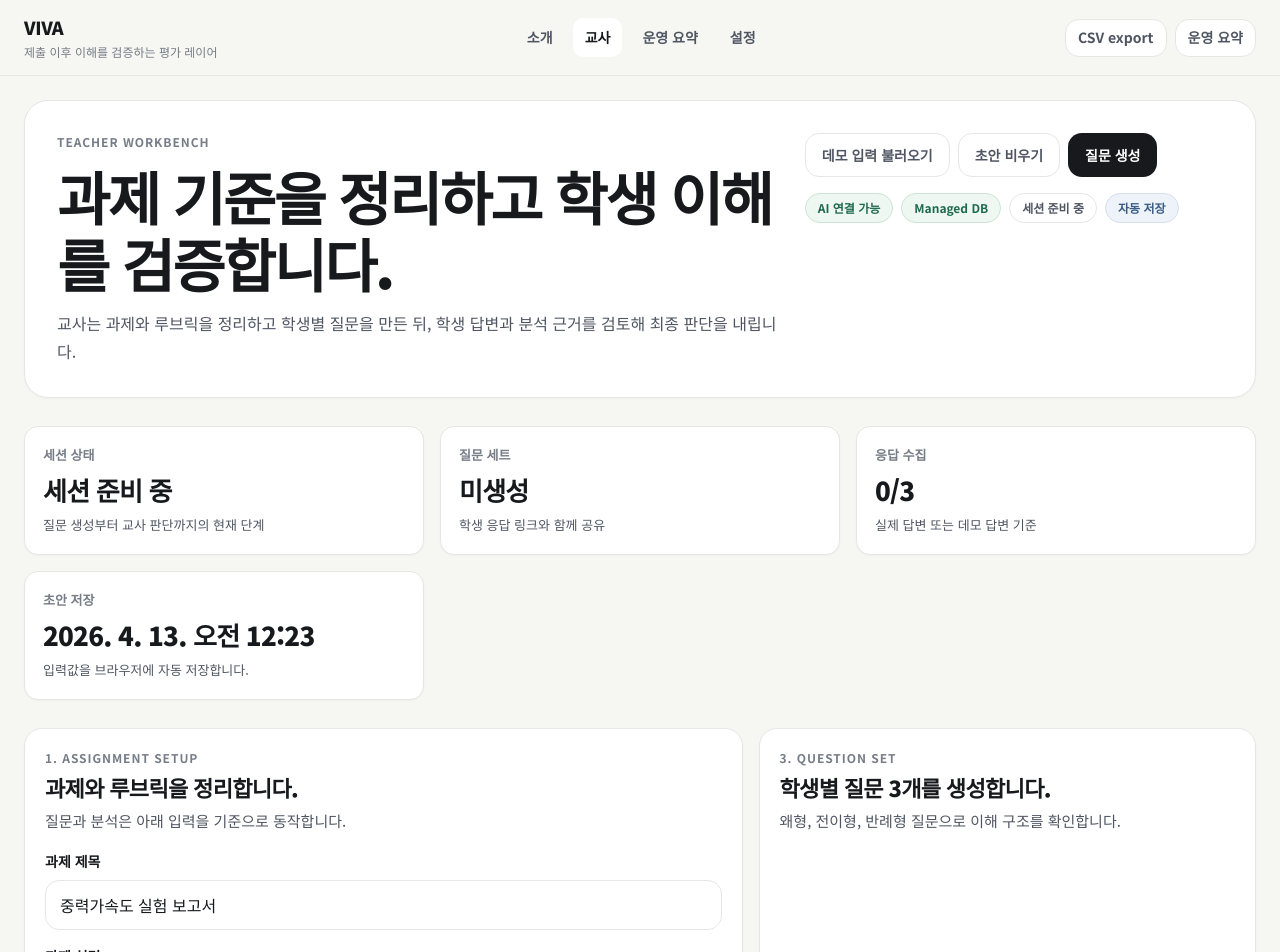
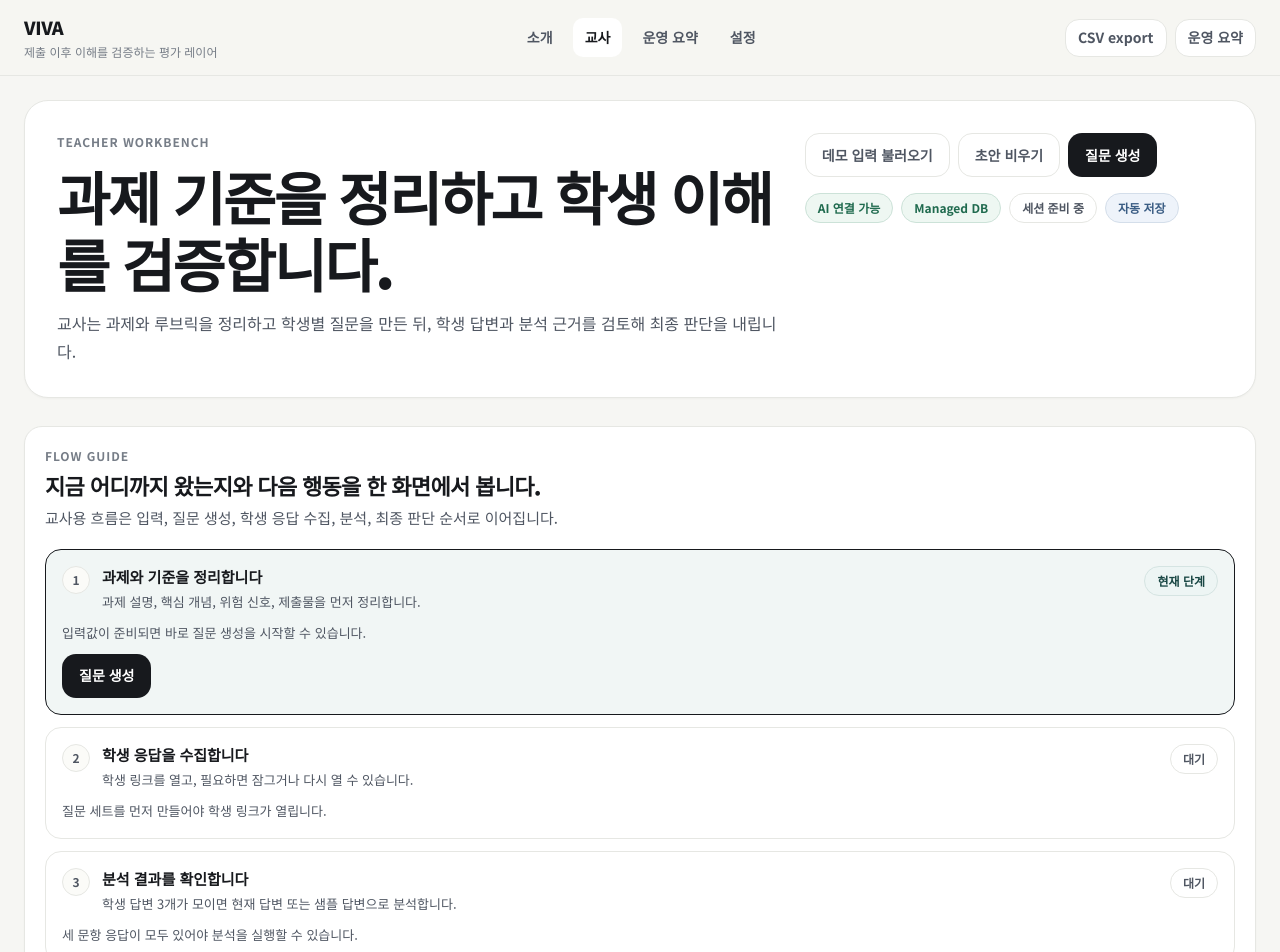
Before and after one commit to devmonkey1202/viva, a Next.js app in the folder apps/web/: page /teacher in a window 1280 px wide. Shown: the top 952 px of the page. Built offline with nearby package versions, Linux system fonts and the light colour scheme; no server answers; the database is empty.

Commit message:
feat: tighten workspace flow guidance

```diff
--- a/apps/web/src/app/globals.css
+++ b/apps/web/src/app/globals.css
@@ -611,6 +611,70 @@
   background: var(--surface-accent);
 }
 
+.flow-guide {
+  display: grid;
+  gap: 12px;
+}
+
+.flow-guide__step {
+  display: grid;
+  gap: 10px;
+  border: 1px solid var(--line);
+  border-radius: 16px;
+  padding: 16px;
+  background: var(--surface);
+}
+
+.flow-guide__step--current {
+  border-color: var(--accent-line);
+  background: var(--surface-accent);
+}
+
+.flow-guide__step--complete {
+  border-color: color-mix(in srgb, var(--success) 28%, var(--line));
+}
+
+.flow-guide__head {
+  display: grid;
+  grid-template-columns: auto 1fr auto;
+  gap: 12px;
+  align-items: start;
+}
+
+.flow-guide__index {
+  display: inline-flex;
+  align-items: center;
+  justify-content: center;
+  width: 28px;
+  height: 28px;
+  border-radius: 999px;
+  border: 1px solid var(--line);
+  font-size: 12px;
+  font-weight: 700;
+  color: var(--text-secondary);
+  background: var(--surface-muted);
+}
+
+.flow-guide__copy {
+  display: grid;
+  gap: 4px;
+}
+
+.flow-guide__title {
+  margin: 0;
+  font-size: 15px;
+  font-weight: 700;
+  color: var(--text);
+}
+
+.flow-guide__description,
+.flow-guide__note {
+  margin: 0;
+  font-size: 13px;
+  line-height: 1.6;
+  color: var(--text-secondary);
+}
+
 .preview-panel__label,
 .summary-box__label,
 .detail-list__title,
--- a/apps/web/src/app/operator/page.tsx
+++ b/apps/web/src/app/operator/page.tsx
@@ -206,7 +206,12 @@
                   {summary.recentVerifications.map((item) => (
                     <tr key={item.verificationId}>
                       <td>
-                        <div className="table-primary">{item.assignmentTitle}</div>
+                        <Link
+                          href={`/teacher/verifications/${item.verificationId}`}
+                          className="table-primary"
+                        >
+                          {item.assignmentTitle}
+                        </Link>
                       </td>
                       <td>
                         {item.classification ? (
--- a/apps/web/src/app/page.tsx
+++ b/apps/web/src/app/page.tsx
@@ -32,7 +32,7 @@
     label: "교사용",
     title: "질문 생성과 최종 판단을 맡습니다.",
     body: "과제 기준을 입력하고 학생별 질문을 생성한 뒤, 근거와 충돌 지점을 검토해 최종 판단을 남깁니다.",
-    action: { href: "/teacher", label: "교사용 워크벤치" },
+    action: { href: "/login?next=/teacher", label: "교사용 워크벤치" },
   },
   {
     label: "학생용",
@@ -43,7 +43,7 @@
     label: "운영자용",
     title: "반복되는 오개념과 취약 개념을 봅니다.",
     body: "분석 분포, 교사 판단, 누락 개념, 반복 오개념을 운영 화면에서 모아 확인합니다.",
-    action: { href: "/operator", label: "운영 요약" },
+    action: { href: "/login?next=/operator", label: "운영 요약" },
   },
 ];
 
@@ -53,8 +53,8 @@
       <AppHeader
         current="landing"
         utility={
-          <Link href="/teacher" className="button button--ghost button--compact">
-            교사용 화면
+          <Link href="/login" className="button button--ghost button--compact">
+            워크스페이스 로그인
           </Link>
         }
       />
@@ -66,10 +66,10 @@
           description="VIVA는 제출 이후 학생이 실제로 이해했는지 검증하는 교육 평가 레이어입니다. LMS도, AI 튜터도, AI 탐지기도 아니라 교사의 판단 속도를 높이는 검증 도구입니다."
           actions={
             <div className="button-row">
-              <Link href="/teacher" className="button button--primary">
+              <Link href="/login?next=/teacher" className="button button--primary">
                 교사용 워크벤치
               </Link>
-              <Link href="/operator" className="button button--secondary">
+              <Link href="/login?next=/operator" className="button button--secondary">
                 운영 요약 보기
               </Link>
             </div>
--- /dev/null
+++ b/apps/web/src/components/teacher-flow-guide.tsx
@@ -0,0 +1,60 @@
+import { StatusBadge } from "@/components/status-badge";
+import { SurfaceCard } from "@/components/ui-blocks";
+import { cx } from "@/lib/cx";
+
+type TeacherFlowGuideStep = {
+  key: string;
+  title: string;
+  description: string;
+  status: "complete" | "current" | "pending";
+  note?: string;
+  action?: React.ReactNode;
+};
+
+type TeacherFlowGuideProps = {
+  steps: TeacherFlowGuideStep[];
+};
+
+const stepTone = {
+  complete: "success",
+  current: "accent",
+  pending: "neutral",
+} as const;
+
+const stepLabel = {
+  complete: "완료",
+  current: "현재 단계",
+  pending: "대기",
+} as const;
+
+export function TeacherFlowGuide({ steps }: TeacherFlowGuideProps) {
+  return (
+    <SurfaceCard
+      eyebrow="Flow Guide"
+      title="지금 어디까지 왔는지와 다음 행동을 한 화면에서 봅니다."
+      description="교사용 흐름은 입력, 질문 생성, 학생 응답 수집, 분석, 최종 판단 순서로 이어집니다."
+    >
+      <div className="flow-guide">
+        {steps.map((step, index) => (
+          <section
+            key={step.key}
+            className={cx("flow-guide__step", `flow-guide__step--${step.status}`)}
+          >
+            <div className="flow-guide__head">
+              <div className="flow-guide__index">{index + 1}</div>
+              <div className="flow-guide__copy">
+                <p className="flow-guide__title">{step.title}</p>
+                <p className="flow-guide__description">{step.description}</p>
+              </div>
+              <StatusBadge tone={stepTone[step.status]}>
+                {stepLabel[step.status]}
+              </StatusBadge>
+            </div>
+            {step.note ? <p className="flow-guide__note">{step.note}</p> : null}
+            {step.action ? <div className="button-row">{step.action}</div> : null}
+          </section>
+        ))}
+      </div>
+    </SurfaceCard>
+  );
+}
--- a/apps/web/src/components/teacher-workbench.tsx
+++ b/apps/web/src/components/teacher-workbench.tsx
@@ -16,6 +16,7 @@
 import { SessionTimeline } from "@/components/session-timeline";
 import { StatusBadge } from "@/components/status-badge";
 import { StudentAnswerReview } from "@/components/student-answer-review";
+import { TeacherFlowGuide } from "@/components/teacher-flow-guide";
 import { VerificationSessionBrowser } from "@/components/verification-session-browser";
 import {
   EmptyState,
@@ -666,6 +667,132 @@
     });
   };
 
+  const focusDecisionSection = () => {
+    document.getElementById("teacher-decision")?.scrollIntoView({
+      behavior: "smooth",
+      block: "start",
+    });
+  };
+
+  const flowSteps = [
+    {
+      key: "setup",
+      title: "과제와 기준을 정리합니다",
+      description: "과제 설명, 핵심 개념, 위험 신호, 제출물을 먼저 정리합니다.",
+      status: questionSet ? "complete" : "current",
+      note:
+        verificationInput.assignmentTitle.trim().length > 0 &&
+        verificationInput.submissionText.trim().length > 0
+          ? "입력값이 준비되면 바로 질문 생성을 시작할 수 있습니다."
+          : "제목과 제출물 본문이 비어 있으면 질문 생성이 막힙니다.",
+      action: !questionSet ? (
+        <button
+          type="button"
+          onClick={generateQuestions}
+          disabled={isPending}
+          className="button button--primary"
+        >
+          {activeAction === "questions" ? "질문 생성 중.." : "질문 생성"}
+        </button>
+      ) : undefined,
+    },
+    {
+      key: "collect",
+      title: "학생 응답을 수집합니다",
+      description: "학생 링크를 열고, 필요하면 잠그거나 다시 열 수 있습니다.",
+      status: !questionSet
+        ? "pending"
+        : completionCount === 3
+          ? "complete"
+          : "current",
+      note: questionSet
+        ? `${completionCount}/3 문항 응답이 채워져 있습니다.`
+        : "질문 세트를 먼저 만들어야 학생 링크가 열립니다.",
+      action: questionSet ? (
+        <>
+          <button
+            type="button"
+            onClick={copyStudentLink}
+            className="button button--secondary"
+          >
+            링크 복사
+          </button>
+          <button
+            type="button"
+            onClick={toggleStudentAccess}
+            disabled={isPending}
+            className="button button--ghost"
+          >
+            {studentAccessState === "open" ? "링크 잠금" : "링크 다시 열기"}
+          </button>
+          <button
+            type="button"
+            onClick={syncLatestVerification}
+            disabled={isPending}
+            className="button button--ghost"
+          >
+            최신 결과 불러오기
+          </button>
+        </>
+      ) : undefined,
+    },
+    {
+      key: "analyze",
+      title: "분석 결과를 확인합니다",
+      description: "학생 답변 3개가 모이면 현재 답변 또는 샘플 답변으로 분석합니다.",
+      status: !questionSet
+        ? "pending"
+        : analysisReport
+          ? "complete"
+          : completionCount === 3
+            ? "current"
+            : "pending",
+      note: analysisReport
+        ? "분류, 누락 개념, 충돌 근거를 아래 근거 검토 영역에서 확인합니다."
+        : completionCount === 3
+          ? "현재 답변이 모두 채워졌습니다. 재분석을 실행할 수 있습니다."
+          : "세 문항 응답이 모두 있어야 분석을 실행할 수 있습니다.",
+      action:
+        questionSet && completionCount === 3 && !analysisReport ? (
+          <button
+            type="button"
+            onClick={rerunAnalysis}
+            disabled={isPending}
+            className="button button--primary"
+          >
+            {activeAction === "analysis" ? "재분석 중.." : "현재 답변 재분석"}
+          </button>
+        ) : undefined,
+    },
+    {
+      key: "decision",
+      title: "교사 최종 판단을 남깁니다",
+      description: "분석 근거를 본 뒤 교사 메모와 최종 결정을 저장합니다.",
+      status: !analysisReport
+        ? "pending"
+        : teacherDecision
+          ? "complete"
+          : "current",
+      note: teacherDecision
+        ? "최종 판단이 저장됐습니다. 필요하면 세션 상세와 export로 이어갑니다."
+        : "근거를 확인한 뒤 아래 교사 판단 섹션에서 결정을 저장합니다.",
+      action:
+        analysisReport && !teacherDecision ? (
+          <button
+            type="button"
+            onClick={focusDecisionSection}
+            className="button button--primary"
+          >
+            교사 판단으로 이동
+          </button>
+        ) : verificationId ? (
+          <Link href={currentExportHref} className="button button--ghost">
+            세션 JSON 내보내기
+          </Link>
+        ) : undefined,
+    },
+  ] as const;
+
   return (
     <main className="app-shell">
       <AppHeader
@@ -760,6 +887,8 @@
             </div>
           }
         />
+
+        <TeacherFlowGuide steps={[...flowSteps]} />
 
         <div className="metric-grid">
           <MetricCard
@@ -1044,6 +1173,7 @@
           </div>
 
           <div className="review-layout__side">
+            <div id="teacher-decision">
               <SurfaceCard
                 eyebrow="7. Teacher Decision"
                 title="교사 최종 판단을 저장합니다."
@@ -1109,6 +1239,7 @@
                 </p>
               )}
               </SurfaceCard>
+            </div>
 
             <SurfaceCard
               eyebrow="Session Record"
```
Lines whose indentation alone changed are shown as unchanged.
